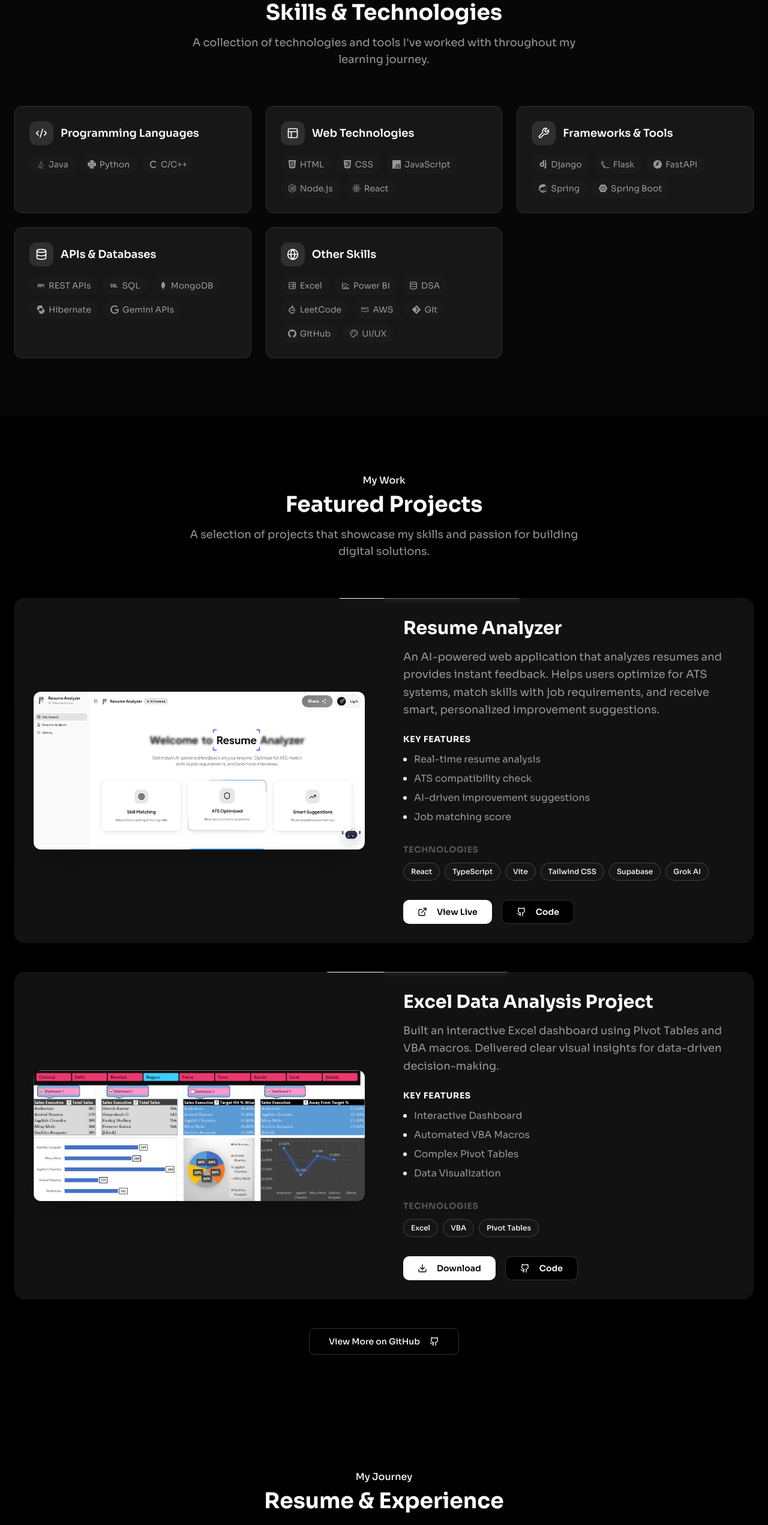
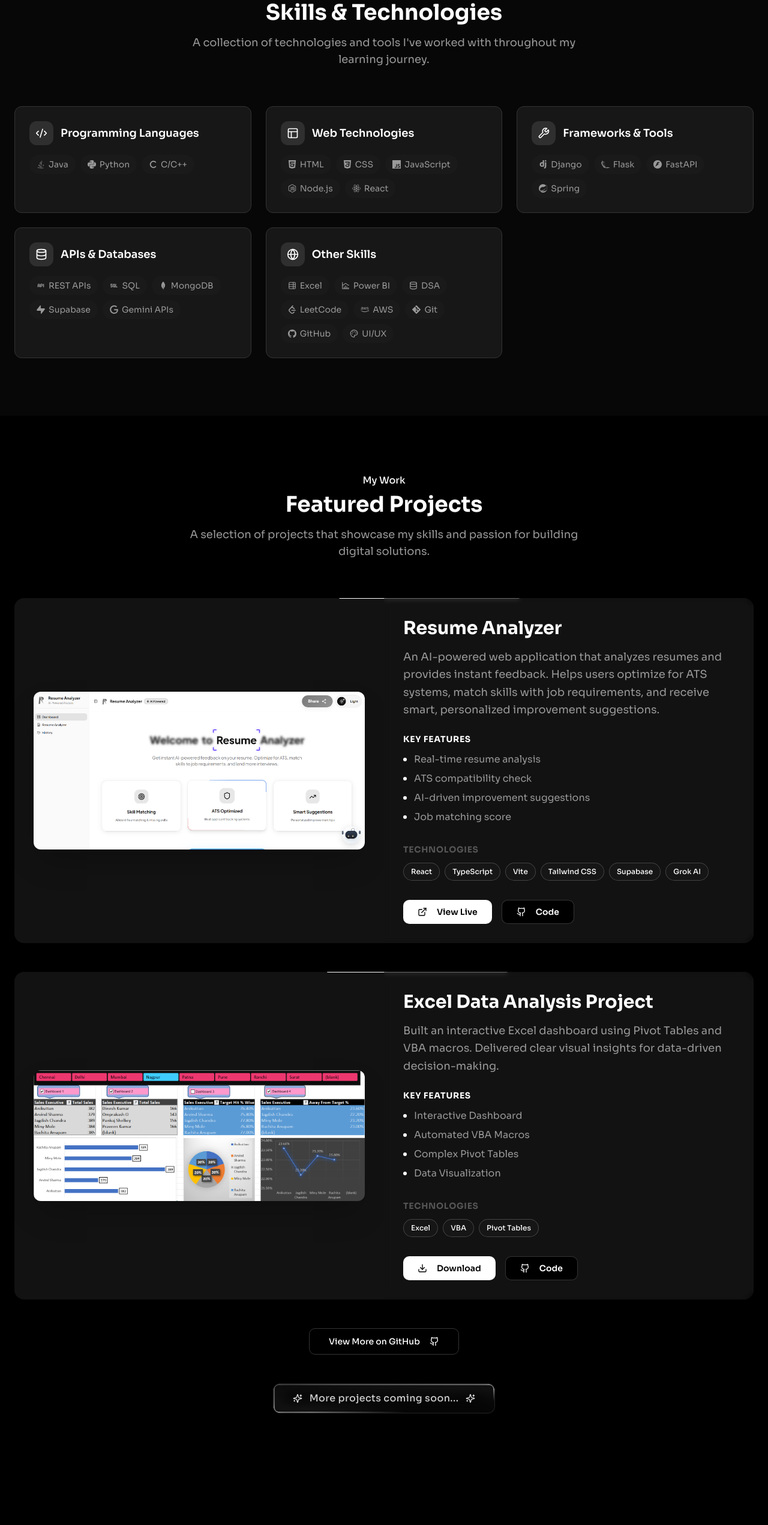
Before and after one commit to jainil224/jainil-website, a React (Vite) app: page / in a window 1280 px wide. Shown: the part 1825-4367 px from the top of the page at 60% size. Built offline with nearby package versions, Linux system fonts and the light colour scheme.

Commit message:
Add 'More projects coming soon' and update skills
Added a 'More projects coming soon...' message with visual effects to the ProjectsSection. Updated SkillsSection to replace 'Spring Boot' and 'Hibernate' with 'Supabase' in the skills list and icons.

```diff
--- a/src/components/ProjectsSection.tsx
+++ b/src/components/ProjectsSection.tsx
@@ -6,6 +6,8 @@ import { Button } from "@/components/ui/button";
 import { MagicCard } from "@/components/magicui/magic-card";
 import { BorderBeam } from "@/components/magicui/border-beam";
 import { SharpBorderBeam } from "@/components/magicui/sharp-border-beam";
+import { ShineBorder } from "@/components/magicui/shine-border";
+import { Sparkles } from "lucide-react";
 import { useTheme } from "@/components/ThemeProvider";
 
 import resumeAnalyzerImage from "@/assets/resume-analyzer-new.png";
@@ -226,6 +228,25 @@ export const ProjectsSection = () => {
               <Github className="ml-2 w-4 h-4" />
             </a>
           </Button>
+          <motion.div
+            initial={{ opacity: 0, scale: 0.95, y: 10 }}
+            animate={isInView ? { opacity: 1, scale: 1, y: 0 } : {}}
+            transition={{ duration: 0.5, delay: 0.6 }}
+            className="mt-12 flex justify-center"
+          >
+            <ShineBorder
+              className="text-center p-0 overflow-hidden relative w-fit rounded-xl bg-background/50 border border-border/50"
+              color={theme === "dark" ? ["#FFFFFF", "#A3A3A3"] : ["#000000", "#525252"]}
+            >
+              <div className="px-8 py-3 bg-background/20 backdrop-blur-md rounded-xl flex items-center gap-3">
+                <Sparkles className="w-4 h-4 text-primary animate-pulse" />
+                <span className="text-foreground/80 text-base font-medium tracking-wide">
+                  More projects coming soon...
+                </span>
+                <Sparkles className="w-4 h-4 text-primary animate-pulse" />
+              </div>
+            </ShineBorder>
+          </motion.div>
         </motion.div>
       </div>
     </section>
--- a/src/components/SkillsSection.tsx
+++ b/src/components/SkillsSection.tsx
@@ -24,14 +24,15 @@ import {
   SiFlask,
   SiFastapi,
   SiSpring,
-  SiSpringboot,
+
   SiMongodb,
-  SiHibernate,
+
   SiGit,
   SiGithub,
   SiAmazonwebservices,
   SiLeetcode,
   SiGoogle,
+  SiSupabase,
 } from "react-icons/si";
 import { TbSql, TbChartHistogram, TbApi } from "react-icons/tb";
 import { FaJava, FaC } from "react-icons/fa6";
@@ -58,12 +59,12 @@ const skillIcons: Record<string, SkillIcon> = {
   "Flask": SiFlask,
   "FastAPI": SiFastapi,
   "Spring": SiSpring,
-  "Spring Boot": SiSpringboot,
+
   // APIs & Databases
   "REST APIs": TbApi,
   "SQL": TbSql,
   "MongoDB": SiMongodb,
-  "Hibernate": SiHibernate,
+  "Supabase": SiSupabase,
   "Gemini APIs": SiGoogle,
   // Other Skills
   "Excel": TableProperties,
@@ -90,12 +91,12 @@ const skillCategories = [
   {
     title: "Frameworks & Tools",
     icon: Wrench,
-    skills: ["Django", "Flask", "FastAPI", "Spring", "Spring Boot"],
+    skills: ["Django", "Flask", "FastAPI", "Spring"],
   },
   {
     title: "APIs & Databases",
     icon: Database,
-    skills: ["REST APIs", "SQL", "MongoDB", "Hibernate", "Gemini APIs"],
+    skills: ["REST APIs", "SQL", "MongoDB", "Supabase", "Gemini APIs"],
   },
   {
     title: "Other Skills",
```
